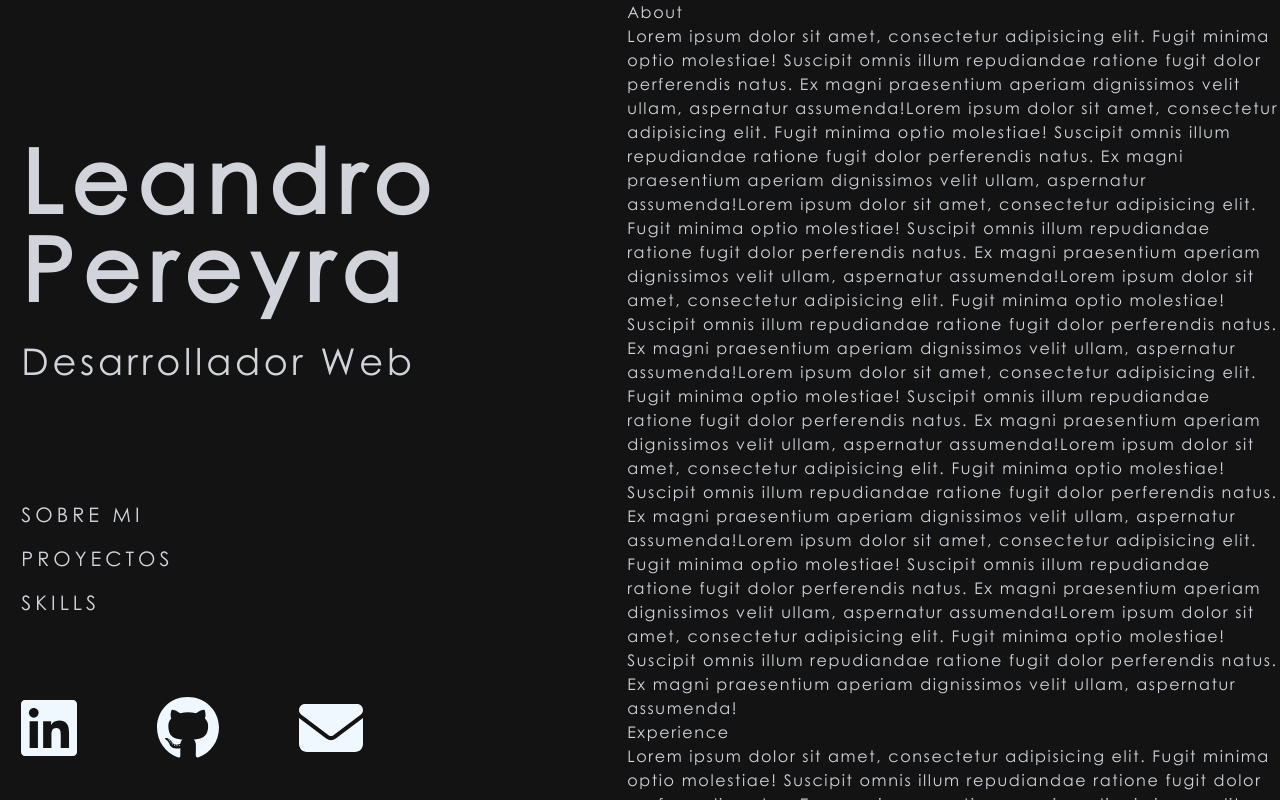
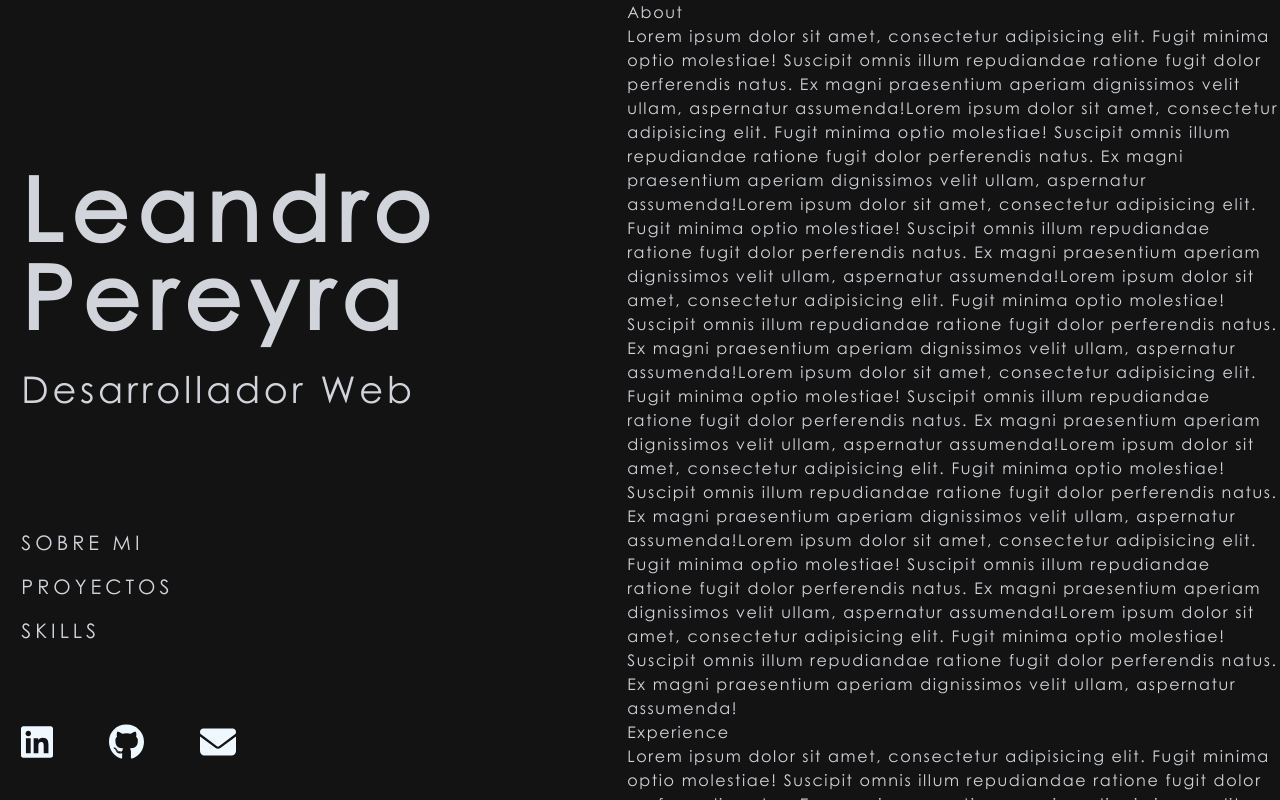
Before and after one commit to leandropereyradev/personal-web-vite, a React (Vite) app: page / in a window 1280 px wide. Built offline with nearby package versions, Linux system fonts and the light colour scheme.

Commit message:
Fix desktop style social component

```diff
--- a/src/components/sidebar/Social.jsx
+++ b/src/components/sidebar/Social.jsx
@@ -15,13 +15,13 @@ const Social = () => {
   ];
 
   return (
-    <div className="flex gap-10 items-center md:gap-14 lg:gap-20">
+    <div className="flex gap-10 items-center md:gap-14 lg:gap-20 xl:gap-14">
       {contactIcon.map((item, index) => (
         <a key={index} href={item.ref} target="_blank" rel="noreferrer">
           <img
             src={`/assets/images/contact/${item.icon}.svg`}
             alt={item.icon}
-            className="h-8 md:h-12 lg:h-16"
+            className="h-8 md:h-12 lg:h-16 xl:h-9"
           />
         </a>
       ))}
```
